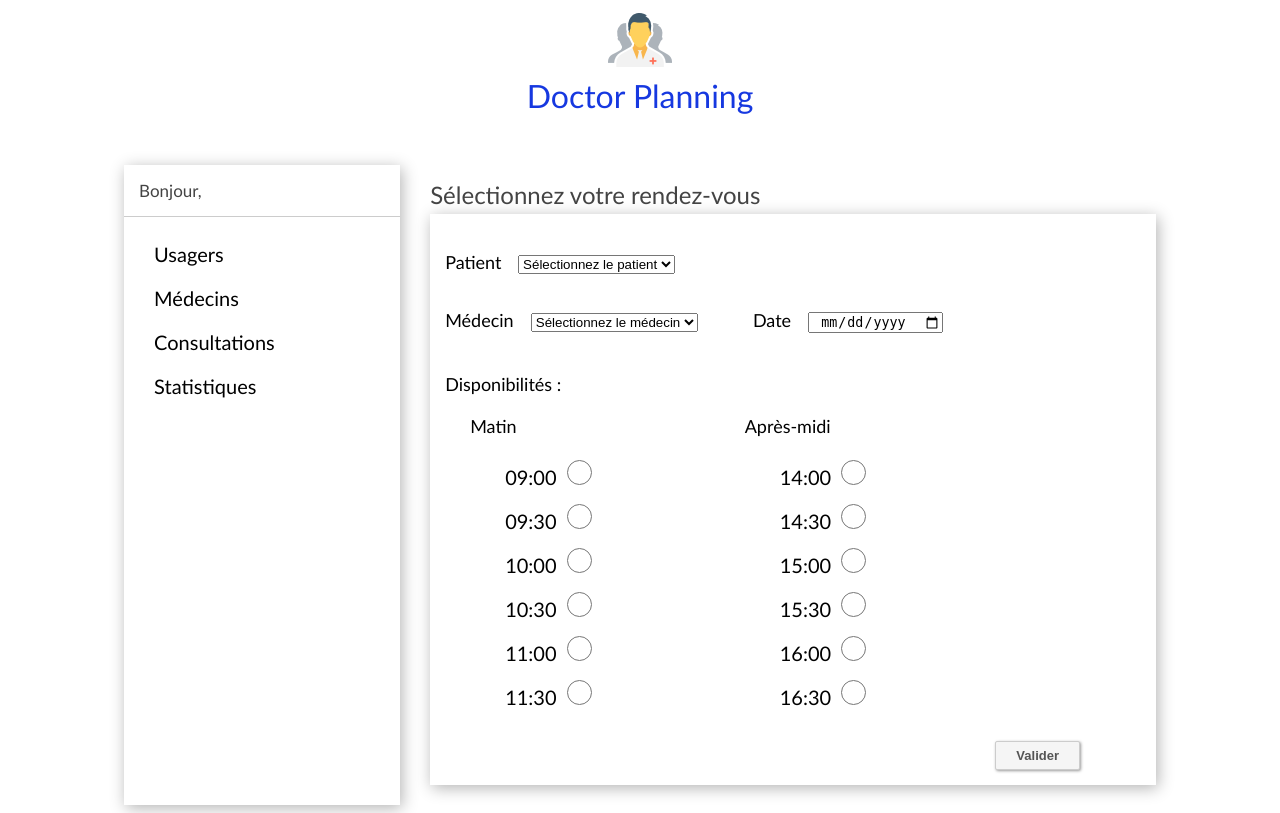
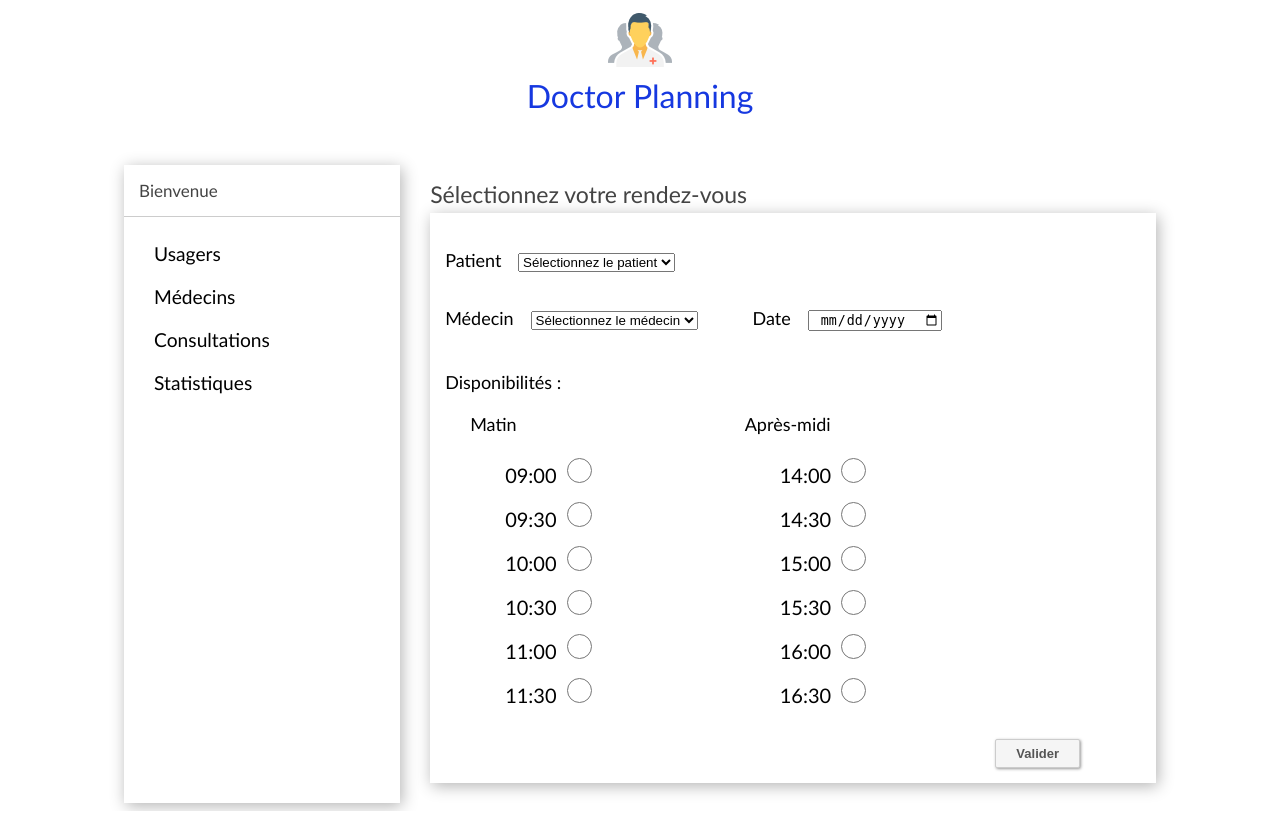
Before and after one commit to PaulineSolheim/visitemedicale, a PHP site: page /consultation.php in a window 1280 px wide. Run offline with PHP 8.4, Linux system fonts and the light colour scheme; the visitor is signed in with stand-in values (Sample User, id 1); data comes from the database, SQL or seed files in the repository; data that the repository does not hold is empty.

Commit message:
Fini fini

```diff
--- a/aside.html
+++ b/aside.html
@@ -1,6 +1,6 @@
 <aside id="left-menu">
             <div class="head">
-                <div class="head-title"> Bonjour, </div>
+                <div class="head-title"> Bienvenue </div>
                 <div class="head-subtitle"> </div>
             </div>
             <div class="menu">
--- a/consultation.php
+++ b/consultation.php
@@ -9,7 +9,14 @@
   $lienrdv="";
   $color="";
 
-  $dat= isset($_POST['calendrier']) ? $_POST['calendrier'] : null;
+  if(isset($_POST['calendrier'])){
+    if(date("Y", strtotime($_POST['calendrier'])) > 1900 && checkdate(date("m", strtotime($_POST['calendrier'])) , date("m", strtotime($_POST['calendrier'])) ,  date("Y", strtotime($_POST['calendrier']))) ){
+      $dat= $_POST['calendrier'] ;
+    }else{
+      $dat=null;
+      echo "date invalide";
+  }
+  }
   $pat= isset($_POST['choix_patient']) ? $_POST['choix_patient'] : null;
   $med= isset ($_POST['choix_medecin']) ? $_POST['choix_medecin'] : null;
   $cre= isset ($_POST['creneau']) ? $_POST['creneau'] : null;
@@ -116,7 +123,7 @@
                               </select>
 
                         <div id="nom_calendrier"> Date  </div>
-                        <input type="date" name="calendrier" id="cal" value= "<?php if($dat) echo $dat; ?>">
+                        <input type="date" name="calendrier" id="cal" value= "<?php if(isset($dat)) echo $dat; ?>">
                    </div>
 
                    <div id="creneaux">
--- a/formulaire_inscription.php
+++ b/formulaire_inscription.php
@@ -90,12 +90,12 @@
 
                   <tr>
                     <td><label for="adresse">Adresse</label></td>
-                    <td><input type="text" name="adresse" required="required" value ="<?php if(isset($contact)) echo $contact['adresse'] ?>"></td>
+                    <td><input type="text" name="adresse" required="required"  value ="<?php if(isset($contact)) echo $contact['adresse'] ?>"></td>
                   </tr>
 
                   <tr>
                     <td><label for="cp">Code postal</label></td>
-                    <td><input type="text" name="cp" required="required" value ="<?php if(isset($contact)) echo $contact['cp'] ?>"></td>
+                    <td><input type="text" name="cp" required="required" pattern="[0-9]{5}" value ="<?php if(isset($contact)) echo $contact['cp'] ?>"></td>
                   </tr>
                   <tr>
                     <td><label for="ville">Ville</label></td>
--- a/liste_consultations.php
+++ b/liste_consultations.php
@@ -107,10 +107,10 @@
                             $medecin = $reqMedecin->fetch();
                             ?>
                           <tr>
-                            <td width= 30%> <?php echo $patient['nom'] ?> </td>
+                            <td width= 30%> <?php echo $patient['nom']." ".$patient['prenom'] ?> </td>
                             <td width= 30%> <?php echo $medecin['nom']  ?> </td>
                             <td width= 15%> <?php echo $date_consultation;   ?> </td>
-                            <td width= 15%> <?php echo $value['heure_debut'];  ?> </td>
+                            <td width= 15%> <?php echo date("H:i", strtotime($value['heure_debut']));  ?> </td>
                             <form action="supprimer_consultation.php" method="post">
 
                               <?php echo '<input type="hidden" name="id_usager" value='.$value['id_usager'].'>
--- a/stylesheets/consultation.css
+++ b/stylesheets/consultation.css
@@ -1,8 +1,3 @@
-html {
-	font-family: Trebuchet MS;
-	font-size: 20px;
-}
-
 #titre {
 	text-align : center;
 	text-height : 40px;
--- a/stylesheets/index.css
+++ b/stylesheets/index.css
@@ -1,6 +1,6 @@
 html {
 	font-family: Trebuchet MS;
-	font-size: 20px;
+	font-size: 1.2em;
 }
 
 #titre {
```
Also changed, not shown: formulaire_inscriptionSQL.php (+11 -2 lines).
